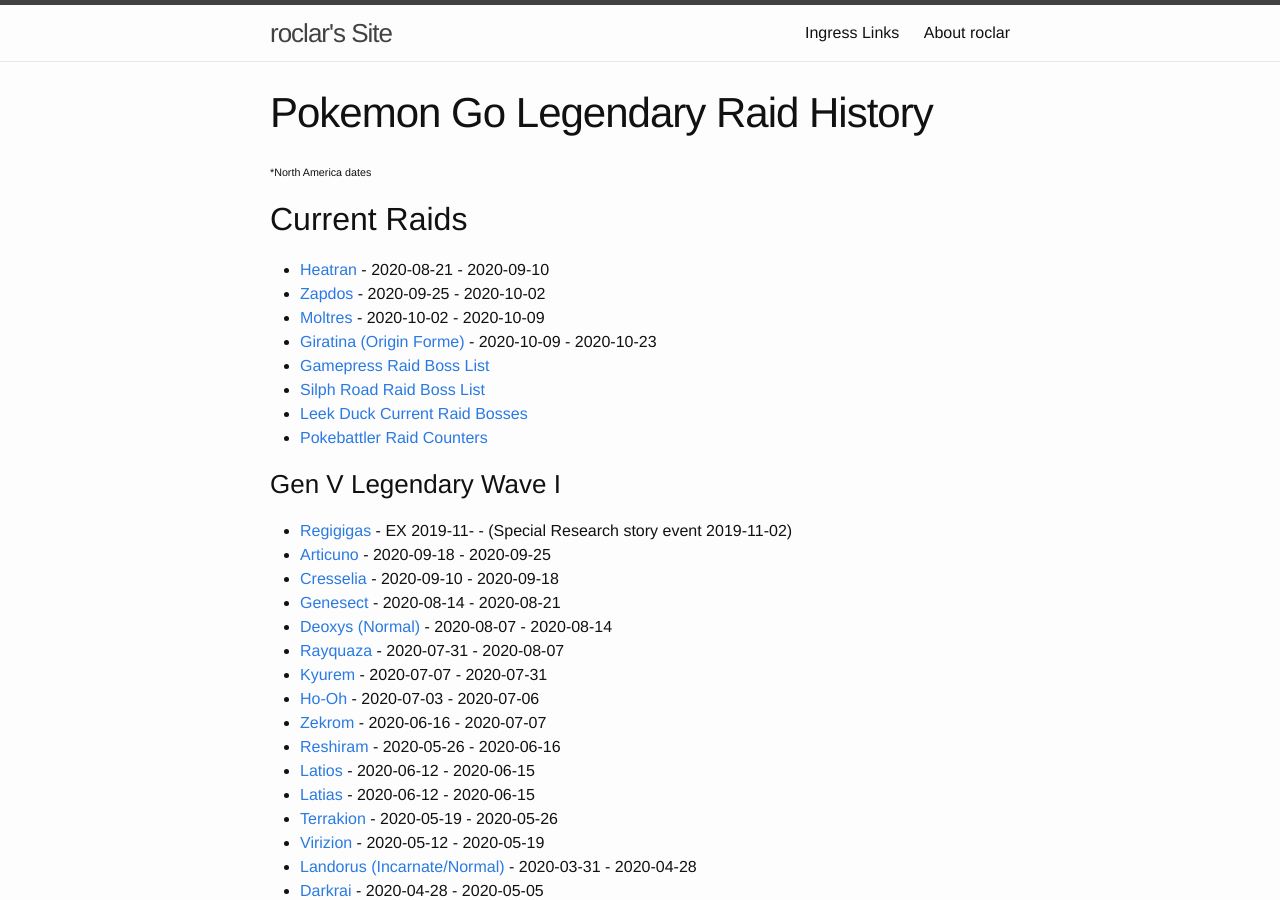
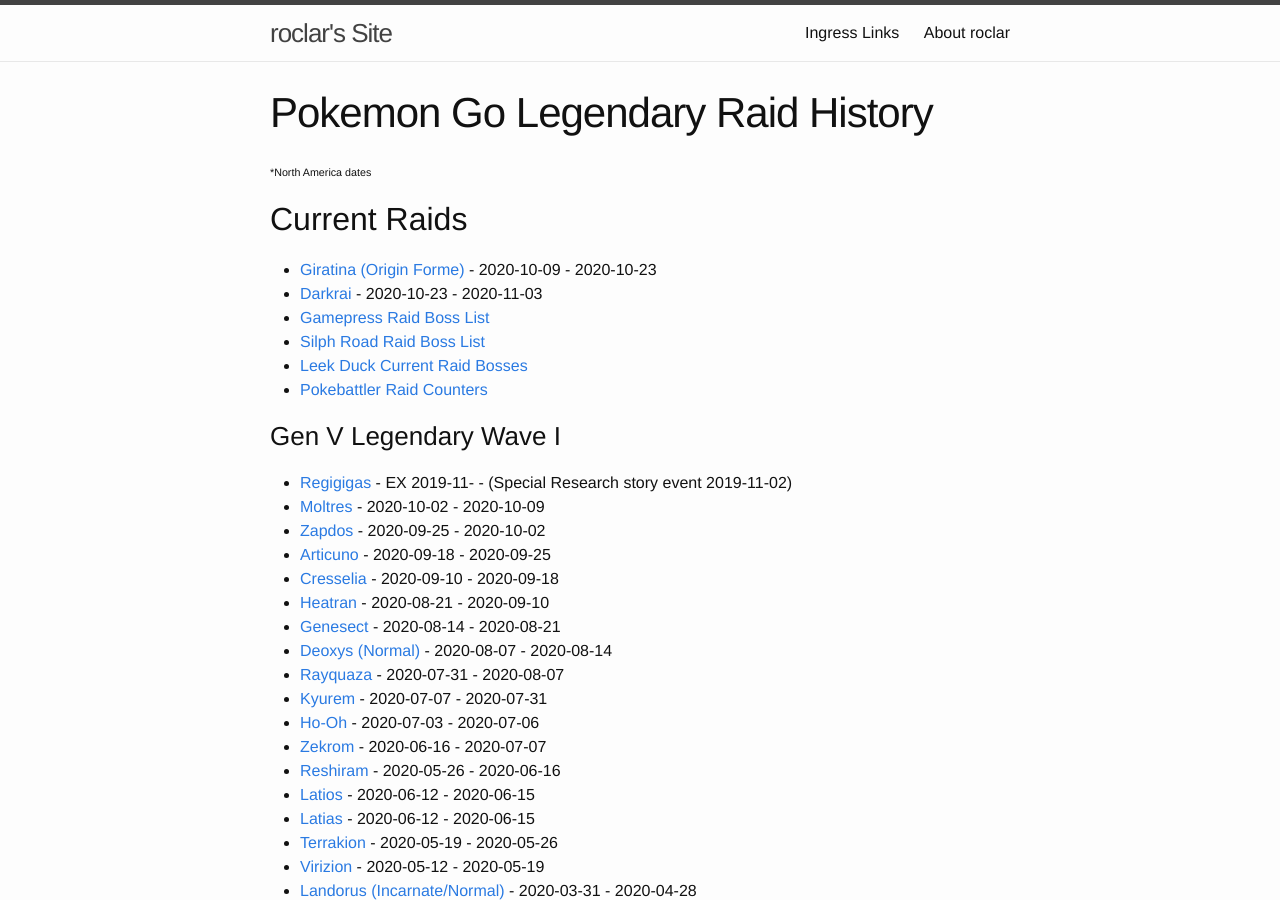
Before and after one commit to roclar/roclar.github.io, a Jekyll site: the page built from PoGoLegendaryHistory.md, in a window 1280 px wide and 900 px high. Built offline with Jekyll 4.4.1, drawn with Linux system fonts in a browser that asks for light colours; some of the changed lines change nothing that is shown; some of the changed text lies outside the part shown.

Commit message:
Added Darkrai and retired past legendaries

```diff
--- a/PoGoLegendaryHistory.md
+++ b/PoGoLegendaryHistory.md
@@ -6,10 +6,8 @@
 ###### *North America dates
 
 ## Current Raids
-- [Heatran](https://db.pokemongohub.net/pokemon/485) - 2020-08-21 - 2020-09-10
-- [Zapdos](https://db.pokemongohub.net/pokemon/145) - 2020-09-25 - 2020-10-02
-- [Moltres](https://db.pokemongohub.net/pokemon/146) - 2020-10-02 - 2020-10-09
 - [Giratina (Origin Forme)](https://db.pokemongohub.net/pokemon/487?form=Origin) - 2020-10-09 - 2020-10-23
+- [Darkrai](https://db.pokemongohub.net/pokemon/491) - 2020-10-23 - 2020-11-03
 - [Gamepress Raid Boss List](https://pokemongo.gamepress.gg/raid-boss-list)
 - [Silph Road Raid Boss List](https://thesilphroad.com/raid-bosses)
 - [Leek Duck Current Raid Bosses](https://leekduck.com/boss/)
@@ -17,8 +15,11 @@
 
 ### Gen V Legendary Wave I
 - [Regigigas](https://db.pokemongohub.net/pokemon/486) - EX 2019-11- - (Special Research story event 2019-11-02)
+- [Moltres](https://db.pokemongohub.net/pokemon/146) - 2020-10-02 - 2020-10-09
+- [Zapdos](https://db.pokemongohub.net/pokemon/145) - 2020-09-25 - 2020-10-02
 - [Articuno](https://db.pokemongohub.net/pokemon/144) - 2020-09-18 - 2020-09-25
 - [Cresselia](https://db.pokemongohub.net/pokemon/488) - 2020-09-10 - 2020-09-18
+- [Heatran](https://db.pokemongohub.net/pokemon/485) - 2020-08-21 - 2020-09-10
 - [Genesect](https://db.pokemongohub.net/pokemon/649) - 2020-08-14 - 2020-08-21
 - [Deoxys (Normal)](https://db.pokemongohub.net/pokemon/386) - 2020-08-07 - 2020-08-14
 - [Rayquaza](https://db.pokemongohub.net/pokemon/384) - 2020-07-31 - 2020-08-07
@@ -134,6 +135,7 @@
 - [Lugia](https://db.pokemongohub.net/pokemon/249) - 2017-07-22 - 2017-08-31
 
 ### Sources
+- [Steel yourself for some spooky scary shenanigans during Pokémon GO Halloween 2020!](https://pokemongolive.com/en/post/halloween2020/)
 - [Pokémon GO October—Halloween, a fashion-themed event, and more!](https://pokemongolive.com/en/post/oct2020-events/)
 - [Different Legendary Raid Bosses each week, Victini Special Research, and more in September!](https://pokemongolive.com/en/post/sept-content-update/)
 - [Battle Heatran in raids from August 21, 2020 at 1:00 p.m. PDT to September 10, 2020 at 1:00 p.m. PDT](https://pokemongolive.com/en/post/legendary-heatran-2/)
```
